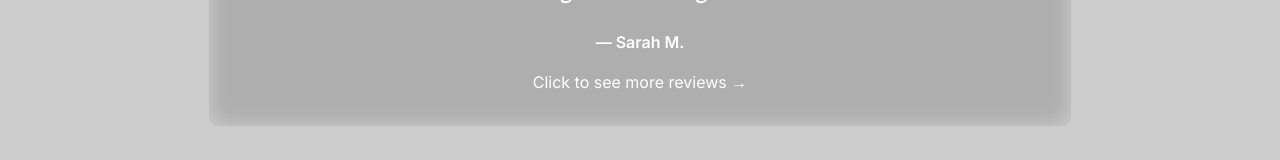
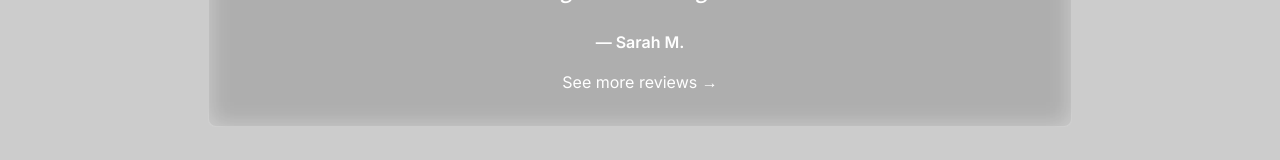
Before and after one commit to washyaderner/crystal-seed-tarot-dot-com, a Next.js app: page / in a window 1280 px wide. Shown: the part 3642-3802 px from the top of the page. Built offline with nearby package versions, Linux system fonts and the light colour scheme; a web font is replaced by a local one.

Commit message:
[Cursor] Simplify reviews link text

```diff
--- a/app/page.tsx
+++ b/app/page.tsx
@@ -173,7 +173,7 @@ export default function Home() {
                 insightful and transformative."
               </blockquote>
               <cite className="text-white font-semibold not-italic">— Sarah M.</cite>
-              <p className="text-white mt-4">Click to see more reviews →</p>
+              <p className="text-white mt-4">See more reviews →</p>
             </div>
           </Link>
         </div>
```
